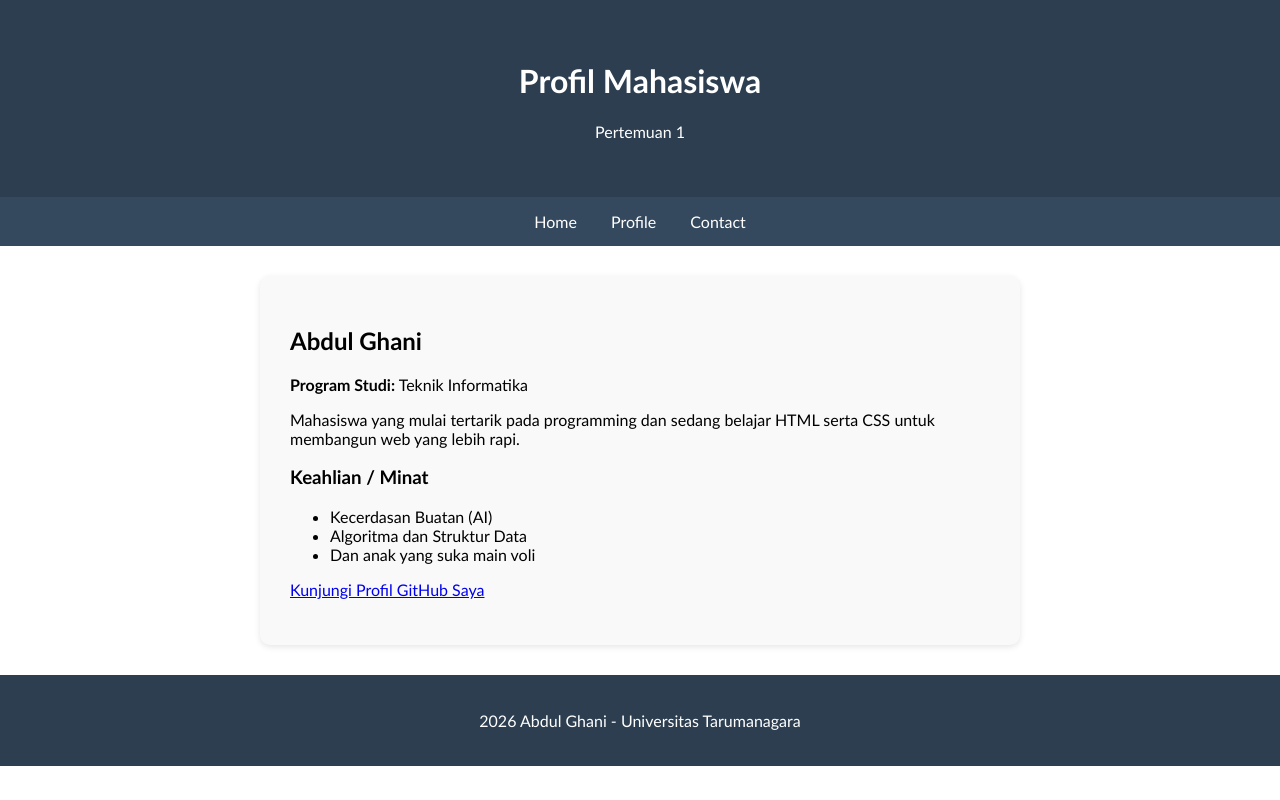
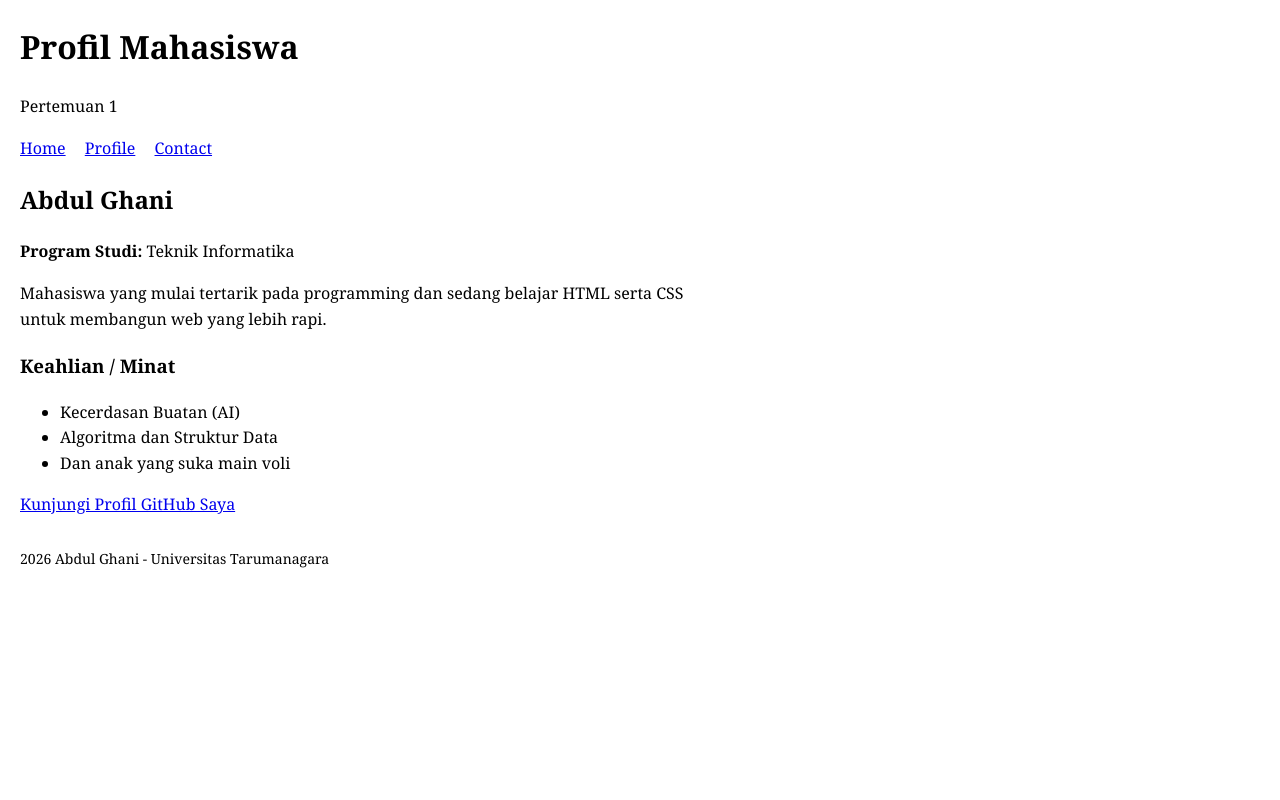
Before and after one commit to abdulghaniii757-collab/Tugas-Pertemuan-1, a plain HTML site: page index.html in a window 1280 px wide. Drawn offline with Linux system fonts and the light colour scheme.

Commit message:
update kode

```diff
--- a/style.css
+++ b/style.css
@@ -1,43 +1,18 @@
 body {
-    margin: 0;
-    font-family: "Trebuchet MS", sans-serif;
-}
-
-header {
-    padding: 40px;
-    text-align: center;
-    background: #2c3e50;
-    color: #ffffff;
-}
-
-nav {
-    padding: 15px;
-    text-align: center;
-    background: #34495e; /
+    font-family: Georgia, serif; /* 1. font diganti dari default browser */
+    margin: 20px; /* 2. jarak pinggir halaman ditambah */
+    line-height: 1.6; /* 3. jarak antar baris teks diperbesar biar enak dibaca */
 }
 
 nav a {
-    color: #ffffff;
-    text-decoration: none;
-    margin: 0 15px;
-}
-
-nav a:hover {
-    color: #f1c40f;
+    margin-right: 15px; /* 4. jarak antar link menu */
 }
 
 article {
-    padding: 30px;
-    max-width: 700px;
-    margin: 30px auto;
-    background: #f9f9f9;
-    border-radius: 10px;
-    box-shadow: 0 2px 6px rgba(0, 0, 0, 0.1);
+    max-width: 700px; /* 5. lebar konten dibatasi biar nggak melebar penuh */
 }
 
 footer {
-    padding: 20px;
-    text-align: center;
-    background: #2c3e50;
-    color: #ffffff;
+    margin-top: 30px;
+    font-size: 14px; /* 6. ukuran teks footer diperkecil */
 }
```
